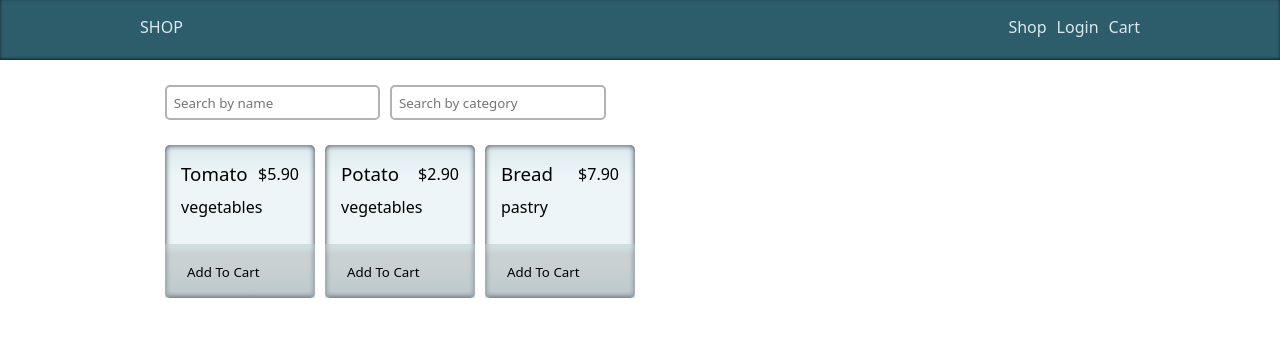
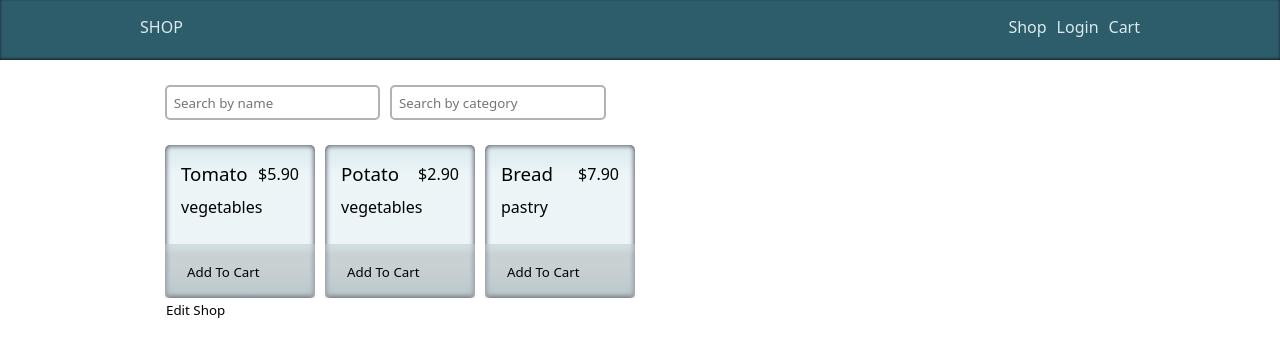
Before and after one commit to Zviki-Zaks/shop-react-typescript, a React (Create React App) app: page /#/ in a window 1280 px wide. Shown: the top 356 px of the page. Built offline with nearby package versions, Linux system fonts and the light colour scheme.

Commit message:
privet route

```diff
--- a/src/App.tsx
+++ b/src/App.tsx
@@ -3,8 +3,10 @@ import { Route, Routes } from 'react-router-dom';
 import './assets/css/styles.scss';
 import { AppHeader } from './components/AppHeader';
 import { CartPage } from './components/CartPage';
+import { EditShop } from './components/EditShop';
 import { Login } from './components/LoginPage';
-import ShopApp from './components/ShopApp';
+import { PrivetRoute } from './components/PrivetRoute';
+import { ShopApp } from './components/ShopApp';
 import { useCartReducer } from './hooks/useCartReducer';
 import { Cart } from './models/cart.model';
 import { CartAction } from './models/cartAction.model';
@@ -34,7 +36,11 @@ const App: React.FC = () => {
         <CartContext.Provider value={{ cart, cartDispatch }}>
           <AppHeader />
           <Routes>
-            <Route path='' element={<ShopApp />} />
+            <Route path='' element={<ShopApp />} >
+              <Route element={<PrivetRoute condition={!!loggedInUser?.isAdmin} redirect={'/login'} />}>
+                <Route path='edit' element={<EditShop />} />
+              </Route>
+            </Route>
             <Route path='login' element={<Login />} />
             <Route path='cart' element={<CartPage />} />
           </Routes>
--- /dev/null
+++ b/src/components/EditShop.tsx
@@ -0,0 +1,19 @@
+import React from 'react'
+import { OutletProps, useOutletContext } from 'react-router-dom'
+import { Product } from '../models/product.model'
+import { ProductTable } from './ProductTable'
+import { useProducts } from './ShopApp'
+
+interface Props {
+    products?: Product[]
+}
+
+export const EditShop: React.FC<OutletProps> = () => {
+    const { products } = useProducts()
+    return (
+        <section className="edit-shop">
+            Edit
+            {products && <ProductTable products={products} />}
+        </section>
+    )
+}
--- a/src/components/LoginPage.tsx
+++ b/src/components/LoginPage.tsx
@@ -1,5 +1,5 @@
 import React, { useContext, useEffect, useState } from 'react'
-import { Navigate, useNavigate } from 'react-router-dom'
+import { useNavigate } from 'react-router-dom'
 import { UserContext } from '../App'
 import { useFormRegister } from '../hooks/useFormRegister'
 import { userService } from '../services/userService'
@@ -9,15 +9,15 @@ export const Login: React.FC = () => {
         username: '',
         password: ''
     })
-    const navigate = useNavigate()
     const { loggedInUser, setLoggedInUser } = useContext(UserContext)
 
-    useEffect(() => {
-        if (loggedInUser) {
-            navigate('/')
-        }
+    // const navigate = useNavigate()
+    // useEffect(() => {
+    //     if (loggedInUser) {
+    //         navigate('/')
+    //     }
 
-    }, [loggedInUser])
+    // }, [loggedInUser])
 
 
     const login = async (type: string) => {
@@ -25,7 +25,10 @@ export const Login: React.FC = () => {
             if (!fields.username || !fields.password) return handleError('Something missing')
             const user = type === 'login' ? await userService.login(fields) :
                 type === 'signup' ? await userService.signup(fields) : null
-            if (user) setLoggedInUser(user)
+            if (user) {
+                setLoggedInUser(user)
+                console.log('user', user)
+            }
         } catch (err) {
             console.log(err)
             return handleError('Username or password incorrect')
--- /dev/null
+++ b/src/components/PrivetRoute.tsx
@@ -0,0 +1,20 @@
+import React, { useContext } from 'react'
+import { Navigate, Outlet, useOutletContext } from 'react-router-dom'
+import { UserContext } from '../App'
+import { useProducts } from './ShopApp'
+
+interface Props {
+    condition: boolean
+    redirect: string
+}
+
+export const PrivetRoute: React.FC<Props> = ({ condition, redirect }) => {
+    const context = useOutletContext()
+
+    if (!condition) {
+        return <Navigate to={redirect} />
+    }
+    return (
+        <Outlet context={context} />
+    )
+}
--- a/src/components/ProductRow.tsx
+++ b/src/components/ProductRow.tsx
@@ -4,7 +4,7 @@ import { CartProduct, Product } from '../models/product.model'
 
 interface Props {
     product: Product | CartProduct,
-    dispatch: React.Dispatch<CartAction>
+    dispatch?: React.Dispatch<CartAction>
 }
 
 export const ProductRow = ({ product, dispatch }: Props) => {
@@ -14,7 +14,7 @@ export const ProductRow = ({ product, dispatch }: Props) => {
         <tr className="product-row">
             <td>{product.name}</td>
             <td>{price}</td>
-            {product.count &&
+            {product.count && dispatch &&
                 <td className="actions">
                     <button className="remove" onClick={() => dispatch({ type: 'REMOVE_FROM_CART', payload: product.id })}>-</button>
                     <span className="count">{product.count}</span>
--- a/src/components/ProductTable.tsx
+++ b/src/components/ProductTable.tsx
@@ -5,7 +5,7 @@ import { ProductRow } from './ProductRow'
 
 interface Props {
     products: Product[] | CartProduct[],
-    dispatch: React.Dispatch<CartAction>
+    dispatch?: React.Dispatch<CartAction>
 }
 
 export const ProductTable = ({ products, dispatch }: Props) => {
--- a/src/components/ShopApp.tsx
+++ b/src/components/ShopApp.tsx
@@ -1,19 +1,24 @@
-import React, { useContext, useEffect, useState } from 'react'
+import React, { useContext, useEffect, useRef, useState } from 'react'
 import { shopService } from '../services/shopService'
 import { Product } from '../models/product.model'
 import { ProductList } from './ProductList'
-import { CartContext } from '../App'
+import { CartContext, UserContext } from '../App'
 import { useFormRegister } from '../hooks/useFormRegister'
 import { ProductFilter } from './ProductFilter'
+import { EditShop } from './EditShop'
+import { Link, Outlet, Route, Routes, useNavigate, useOutletContext } from 'react-router-dom'
+import { PrivetRoute } from './PrivetRoute'
 
 
 
-const ShopApp: React.FC = () => {
+export const ShopApp: React.FC = () => {
+
     const [products, setProducts] = useState<Product[] | null>(null)
     const filter = useFormRegister({ name: '', category: '' })
     useEffect(() => {
         loadProducts(filter.fields)
     }, [filter.fields])
+
     const [categories, setCategories] = useState<string[] | null>()
     useEffect(() => {
         const categories = products?.reduce((list: string[], product: Product) => {
@@ -29,19 +34,41 @@ const ShopApp: React.FC = () => {
     }
 
     const { cart, cartDispatch } = useContext(CartContext)
+    const { loggedInUser } = useContext(UserContext)
 
     const onAddToCart = async (productId: string) => {
         if (typeof cartDispatch === 'function')
             cartDispatch({ type: 'ADD_TO_CART', payload: productId })
     }
 
+    const [editState, setEditState] = useState({ isEdit: false, path: 'edit' })
+    const navigate = useNavigate()
+    const toggleList = () => {
+        console.log('editState', editState)
+        const newState = { isEdit: !editState.isEdit, path: editState.path === 'edit' ? '' : 'edit' }
+        navigate(editState.path)
+        setEditState(newState)
+    }
+
     return (
         <section className="shop-app container">
-            {categories && <ProductFilter {...filter} options={categories} />}
-            {products && <ProductList products={products} onAddToCart={onAddToCart} />}
+            {categories && products &&
+
+                <>
+                    <ProductFilter {...filter} options={categories} />
+                    {!editState.isEdit && <ProductList products={products} onAddToCart={onAddToCart} />}
+                    {<button onClick={toggleList}>{editState.isEdit ? 'Shop' : 'Edit Shop'}</button>}
+
+                    <Outlet context={{ products }} />
+
+                </>
+            }
         </section>
     )
 }
-
-
-export default ShopApp
+interface OutletCtx {
+    products: Product[]
+}
+export const useProducts = () => {
+    return useOutletContext<OutletCtx>()
+}
--- a/src/services/userService.ts
+++ b/src/services/userService.ts
@@ -38,7 +38,7 @@ function signup(userCard: UserCart): Promise<User> {
         id: _makeId(),
         username,
         password,
-        isAdmin: false,
+        isAdmin: true,
         lastActivity: []
     }
     const users: User[] = _load() || []
```
